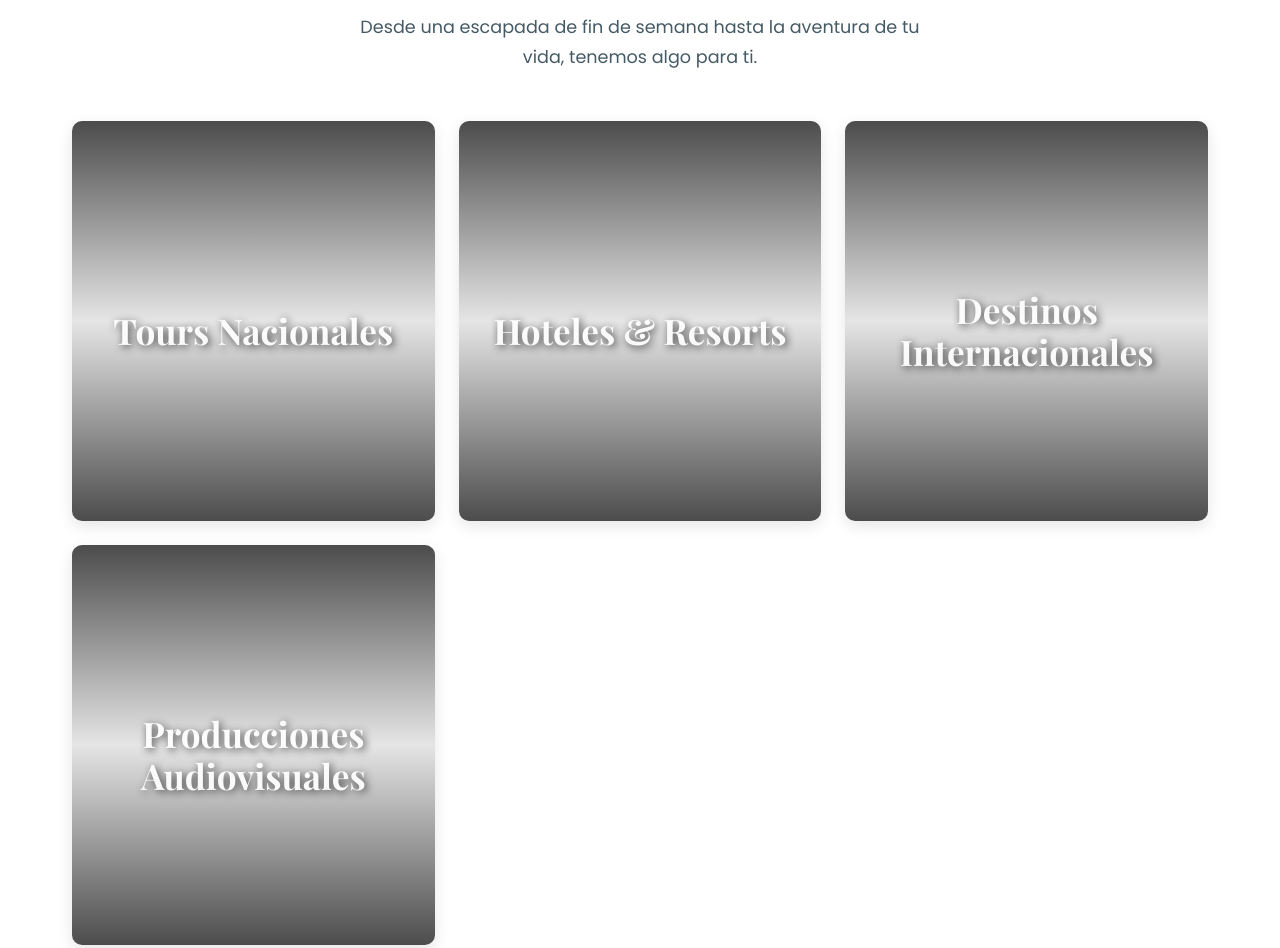
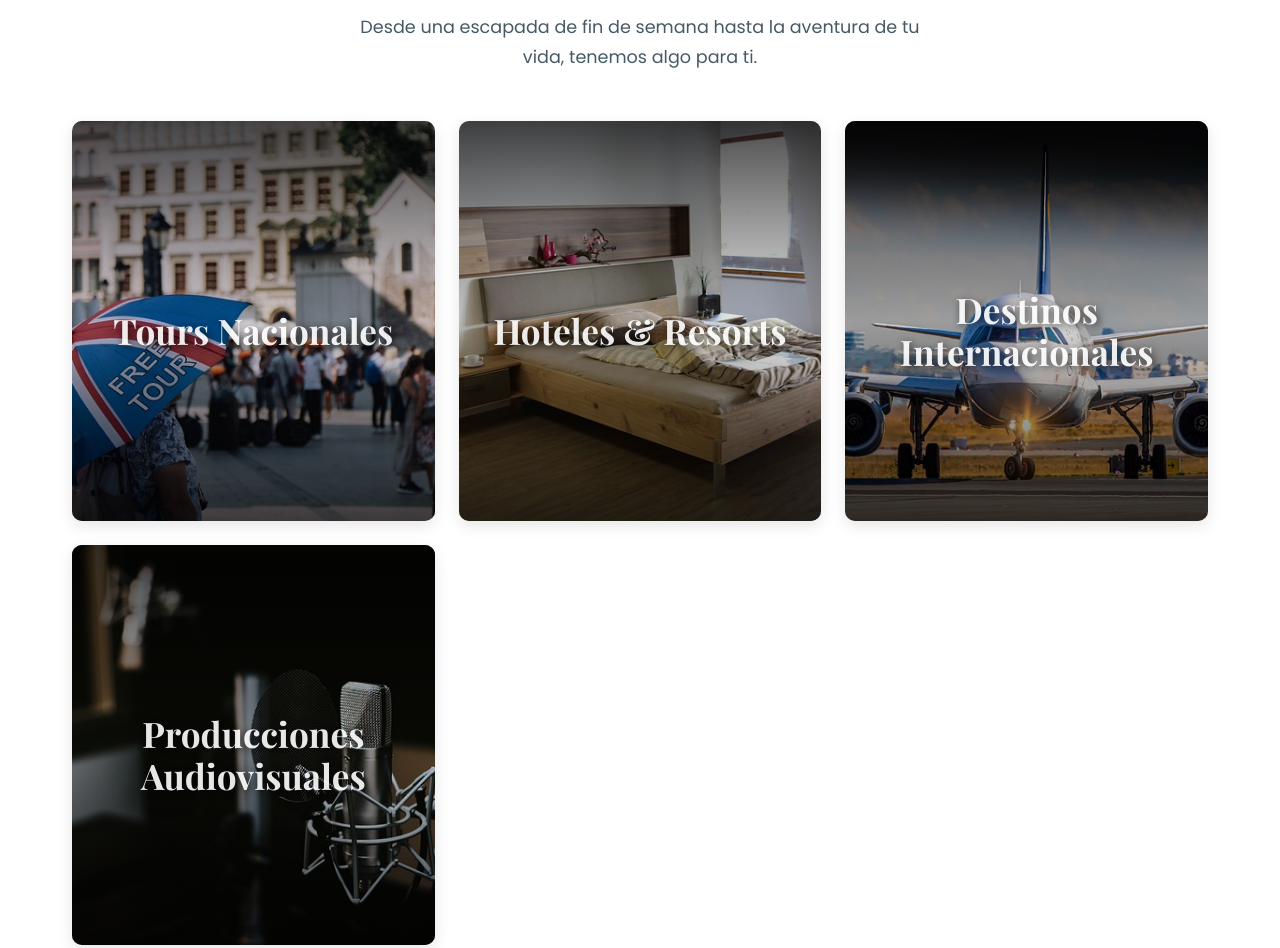
Before and after one commit to NEBULA-wr/agencia-de-viajes, a plain HTML site: page index.html in a window 1280 px wide. Shown: the part 975-1923 px from the top of the page. Drawn offline with nearby package versions, Linux system fonts and the light colour scheme; the site is published under a folder, as on GitHub Pages, so addresses that start at the root find nothing.

Commit message:
fix: Usar rutas relativas para las imágenes del home

```diff
--- a/index.html
+++ b/index.html
@@ -56,26 +56,26 @@
             </div>
         </section>
 
-        <!-- ======== RESUMEN DE SERVICIOS (SECCIÓN CORREGIDA) ======== -->
+        <!-- ======== RESUMEN DE SERVICIOS (¡RUTAS 100% CORREGIDAS!) ======== -->
         <section id="servicios-home" class="section">
             <div class="container">
                 <h2 class="section-title">Crea Tu Próxima Gran Historia</h2>
                 <p class="section-intro">Desde una escapada de fin de semana hasta la aventura de tu vida, tenemos algo para ti.</p>
                 <div class="services-grid-home">
-                    <!-- RUTA CORREGIDA: Se añadió una '/' al inicio -->
-                    <a href="tours.html" class="service-card-home" style="background-image: url('/img/tour.jpg');">
+                    <!-- RUTA CORREGIDA: Sin la barra '/' al inicio. Usando el nombre exacto de tu archivo. -->
+                    <a href="tours.html" class="service-card-home" style="background-image: url('img/tour.jpg');">
                         <div class="card-overlay"><h3>Tours Nacionales</h3></div>
                     </a>
-                    <!-- RUTA CORREGIDA: Se añadió una '/' al inicio -->
-                    <a href="hoteles.html" class="service-card-home" style="background-image: url('/img/room-2269594_640.jpg');">
+                    <!-- RUTA CORREGIDA: Sin la barra '/' al inicio. Usando el nombre exacto de tu archivo. -->
+                    <a href="hoteles.html" class="service-card-home" style="background-image: url('img/room-2269594_640.jpg');">
                         <div class="card-overlay"><h3>Hoteles & Resorts</h3></div>
                     </a>
-                    <!-- RUTA CORREGIDA: Se añadió una '/' al inicio -->
-                    <a href="extranjero.html" class="service-card-home" style="background-image: url('/img/airbus-8607152_640.jpg');">
+                    <!-- RUTA CORREGIDA: Sin la barra '/' al inicio. Usando el nombre exacto de tu archivo. -->
+                    <a href="extranjero.html" class="service-card-home" style="background-image: url('img/airbus-8607152_640.jpg');">
                         <div class="card-overlay"><h3>Destinos Internacionales</h3></div>
                     </a>
-                    <!-- RUTA CORREGIDA: Se añadió una '/' al inicio -->
-                    <a href="producciones.html" class="service-card-home" style="background-image: url('/img/producciones.jpg');">
+                    <!-- RUTA CORREGIDA: Sin la barra '/' al inicio. Usando el nombre exacto de tu archivo. -->
+                    <a href="producciones.html" class="service-card-home" style="background-image: url('img/producciones.jpg');">
                         <div class="card-overlay"><h3>Producciones Audiovisuales</h3></div>
                     </a>
                 </div>
```
